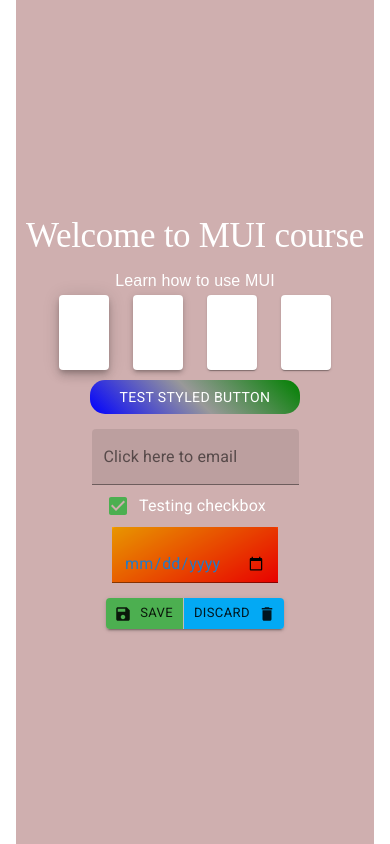
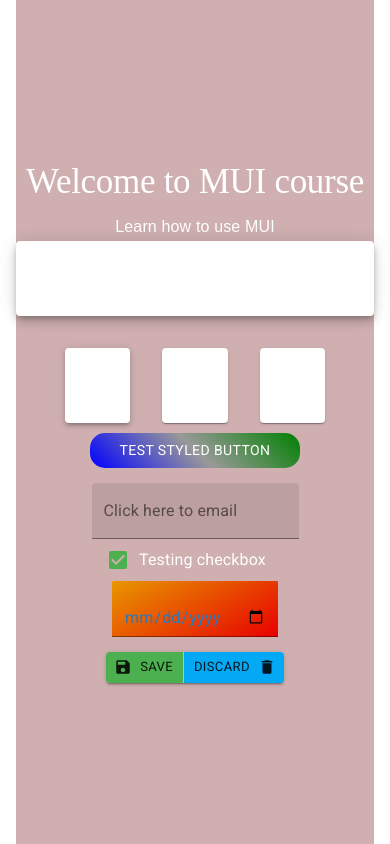
Before and after one commit to Dina2703/material-ui-react-001, a React (Create React App) app: page / in a window 390 px wide. Built offline with nearby package versions, Linux system fonts and the light colour scheme.

Commit message:
Responsive UI with MUI

```diff
--- a/src/App.js
+++ b/src/App.js
@@ -26,6 +26,7 @@
     padding: "5px 30px",
     marginBottom: 15,
   },
+
   textField: {
     background: "linear-gradient(150deg, orange, red)",
     marginBottom: 15,
@@ -94,41 +95,40 @@
               Welcome to MUI course
             </Typography>
             <Typography variant="subtitle1">Learn how to use MUI</Typography>
-            <Grid container spacing={3} justifyContent="center">
-              <Grid item>
+            <Grid container spacing={4} justifyContent="center">
+              <Grid item xs={12} sm={10}>
                 <Paper
                   style={{
                     height: 75,
-                    width: 50,
-                    marginBottom: 10,
+                    width: "100%",
                   }}
                   elevation={6}
                 />
               </Grid>
-              <Grid item>
+              <Grid item xs={3} sm={3}>
                 <Paper
                   style={{
                     height: 75,
-                    width: 50,
+                    width: "100%",
                     marginBottom: 10,
                   }}
                   elevation={3}
                 />
               </Grid>
-              <Grid item>
+              <Grid item xs={3} sm={3}>
                 <Paper
                   style={{
                     height: 75,
-                    width: 50,
+                    width: "100%",
                     marginBottom: 10,
                   }}
                 />
               </Grid>
-              <Grid item>
+              <Grid item xs={3} sm={3}>
                 <Paper
                   style={{
                     height: 75,
-                    width: 50,
+                    width: "100%",
                     marginBottom: 10,
                   }}
                 />
```
